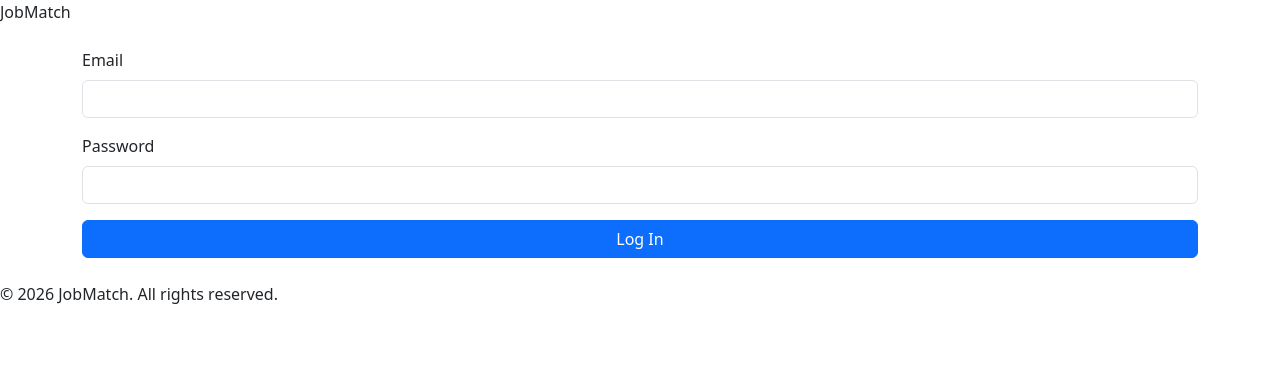
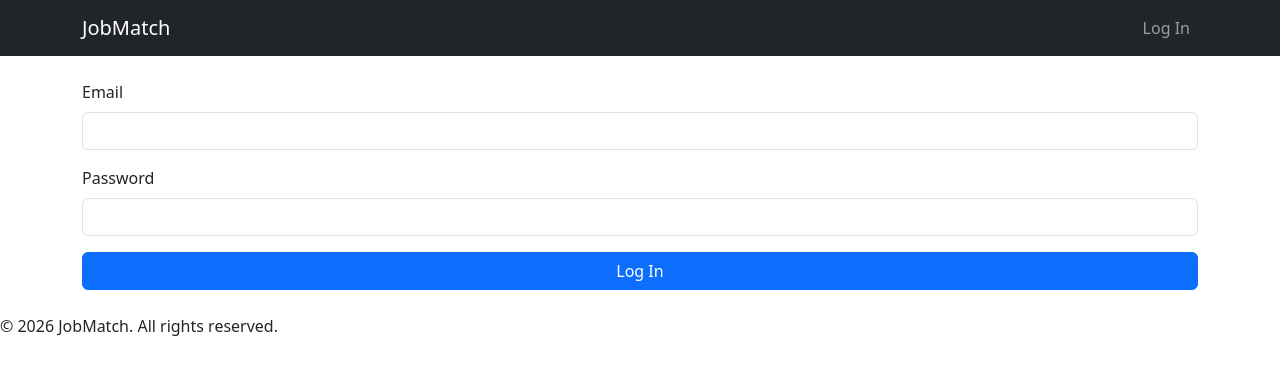
Before and after one commit to jwamani/job_recommendation_engine, a Django app: page /accounts/login/ in a window 1280 px wide. Shown: the top 375 px of the page. Run offline with Django 5.2, Linux system fonts and the light colour scheme.

Commit message:
Fixed formatting issues in navbar and home base layout html files

```diff
--- a/templates/partials/navbar.html
+++ b/templates/partials/navbar.html
@@ -1,2 +1,25 @@
-JobMatch
-<div class="collapse navbar-collapse"> <ul class="navbar-nav ms-auto"> <li class="nav-item"><a class="nav-link" href="{% url 'jobs:job_list' %}">Browse Jobs</a></li> <li class="nav-item"><a class="nav-link" href="{% url 'matching:recommendations' %}">Recommended For You</a></li> <li class="nav-item"><a class="nav-link" href="{% url 'interactions:applications' %}">My Applications</a></li> <li class="nav-item"><a class="nav-link" href="{% url 'accounts:login' %}">Log In</a></li> </ul> </div> </div></nav>
+<nav class="navbar navbar-expand-lg navbar-dark bg-dark">
+  <div class="container">
+    <a class="navbar-brand" href="{% url 'home' %}">JobMatch</a>
+    <div class="collapse navbar-collapse">
+      <ul class="navbar-nav ms-auto">
+        {% url 'jobs:job_list' as jobs_url %}
+        {% if jobs_url %}
+        <li class="nav-item"><a class="nav-link" href="{{ jobs_url }}">Browse Jobs</a></li>
+        {% endif %}
+
+        {% url 'matching:recommendations' as recommendations_url %}
+        {% if recommendations_url %}
+        <li class="nav-item"><a class="nav-link" href="{{ recommendations_url }}">Recommended For You</a></li>
+        {% endif %}
+
+        {% url 'interactions:applications' as applications_url %}
+        {% if applications_url %}
+        <li class="nav-item"><a class="nav-link" href="{{ applications_url }}">My Applications</a></li>
+        {% endif %}
+
+        <li class="nav-item"><a class="nav-link" href="{% url 'accounts:login' %}">Log In</a></li>
+      </ul>
+    </div>
+  </div>
+</nav>
```
Also changed, not shown: templates/home.html (+7 -5 lines).
